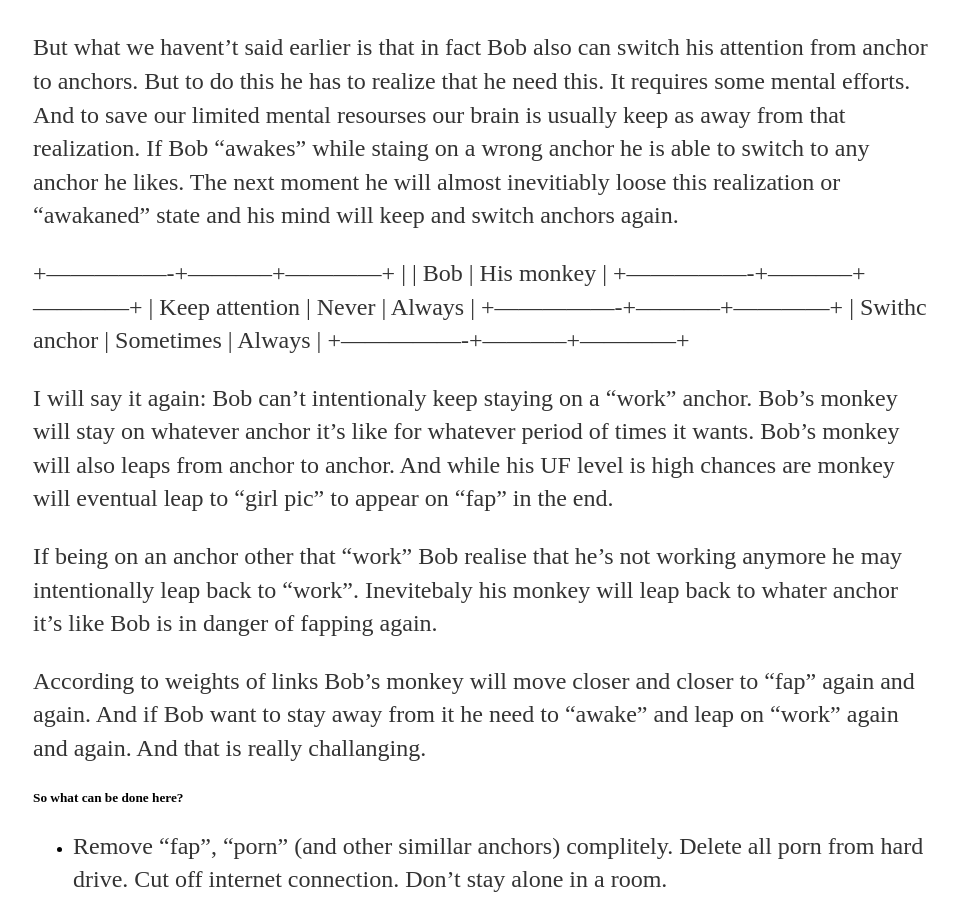
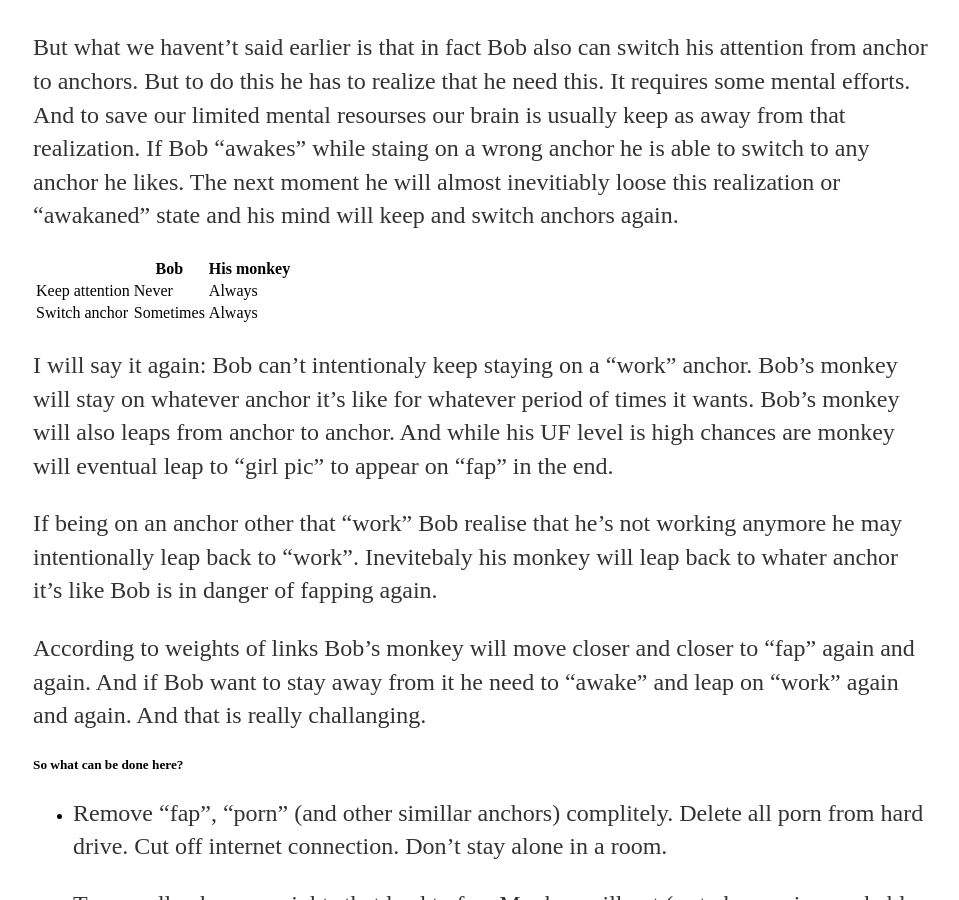
Before and after one commit to m0nkeymind/m0nkeymind.github.io, a Jekyll site: the page built from _articles/meet-bob.md, in a window 1280 px wide and 900 px high, scrolled down 2823 px. Shown: the whole window, without its empty margins (159-1118 px from the left). Built offline with Jekyll 4.4.1, drawn with Linux system fonts in a browser that asks for light colours.

Commit message:
change tables in UF-scale.md and meet-bob.md

```diff
--- a/_articles/meet-bob.md
+++ b/_articles/meet-bob.md
@@ -91,13 +91,11 @@ wrong anchor he is able to switch to any anchor he likes. The next moment he
 will almost inevitiably loose this realization or "awakaned" state and his mind
 will keep and switch anchors again.
 
-+----------------+-----------+------------+
 |                |  Bob      | His monkey |
-+----------------+-----------+------------+
+|----------------|-----------|------------|
 | Keep attention |  Never    | Always     |
-+----------------+-----------+------------+
-| Swithc anchor  | Sometimes | Always     |
-+----------------+-----------+------------+
+|----------------|-----------|------------|
+| Switch anchor  | Sometimes | Always     |
 
 I will say it again: Bob can't intentionaly keep staying on a "work" anchor.
 Bob's monkey will stay on whatever anchor it's like for whatever period of times it
```
Also changed, not shown: _articles/UF-scale.md (+1 -1 lines).
